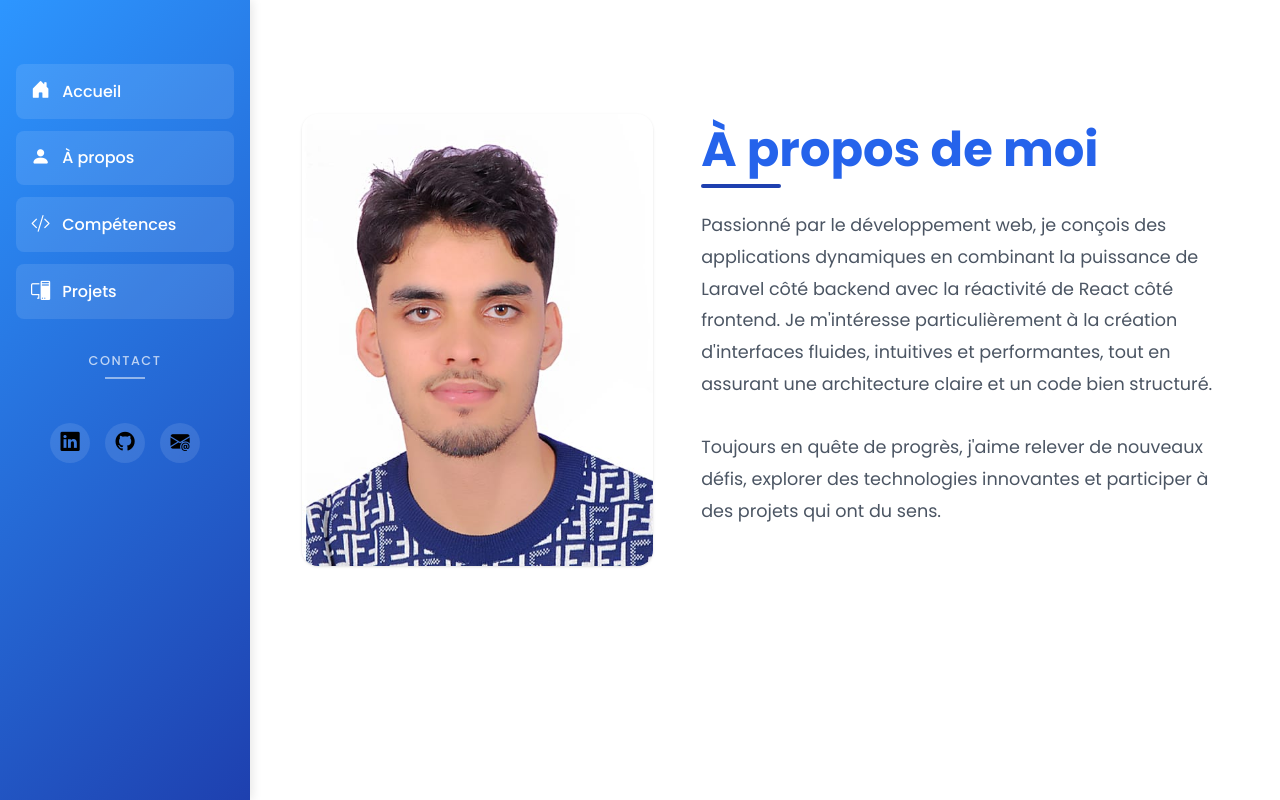
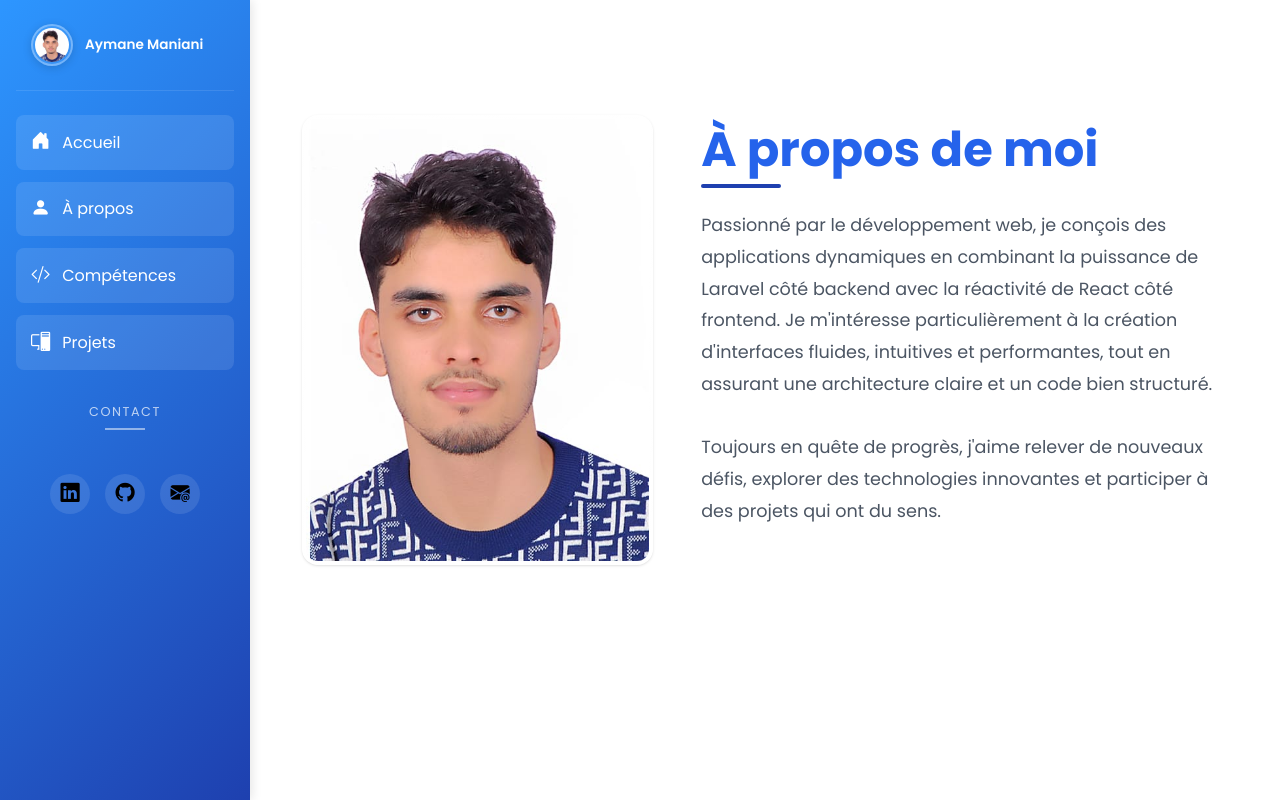
Before and after one commit to AYMANEMANIANI/My-Portfolio, a React (Vite) app: page /about in a window 1280 px wide. Built offline with nearby package versions, Linux system fonts and the light colour scheme.

Commit message:
optimiser le style de sidebar

```diff
--- a/src/App.css
+++ b/src/App.css
@@ -1,3 +1,4 @@
+/* Styles de base */
 body, html, #root {
   height: 100%;
   margin: 0;
@@ -6,6 +7,33 @@ body, html, #root {
   -webkit-user-select: none;
   -moz-user-select: none;
   -ms-user-select: none;
+}
+
+/* Personnalisation de la barre de défilement */
+::-webkit-scrollbar {
+  width: 10px;
+  height: 10px;
+}
+
+::-webkit-scrollbar-track {
+  background: #f1f1f1;
+  border-radius: 5px;
+}
+
+::-webkit-scrollbar-thumb {
+  background: #2d96ff;
+  border-radius: 5px;
+  transition: background 0.3s ease;
+}
+
+::-webkit-scrollbar-thumb:hover {
+  background: #1e40af;
+}
+
+/* Pour Firefox */
+* {
+  scrollbar-width: thin;
+  scrollbar-color: #2d96ff #f1f1f1;
 }
 
 .layout {
--- a/src/Sidebare/sidebare.css
+++ b/src/Sidebare/sidebare.css
@@ -1,10 +1,11 @@
+/* Barre latérale principale */
 menu {
     position: fixed;
     left: 0;
     top: 0;
     bottom: 0;
     width: 250px;
-    padding: 2rem 1rem;
+    padding: 1.5rem 1rem 1rem;
     color: white;
     background: linear-gradient(135deg, #2d96ff 0%, #1e40af 100%);
     box-shadow: 2px 0 10px rgba(0, 0, 0, 0.1);
@@ -12,10 +13,51 @@ menu {
     margin: 0;
 }
 
+/* Section de profil */
+.profile-section {
+    margin-bottom: 1.5rem;
+    padding-bottom: 1.5rem;
+    border-bottom: 1px solid rgba(255, 255, 255, 0.1);
+}
+
+.profile-content {
+    display: flex;
+    align-items: center;
+    gap: 12px;
+    padding: 0 15px;
+}
+
+.profile-image {
+    width: 42px;
+    height: 42px;
+    border-radius: 50%;
+    object-fit: cover;
+    border: 2px solid rgba(255, 255, 255, 0.3);
+    box-shadow: 0 2px 10px rgba(0, 0, 0, 0.15);
+    transition: all 0.3s ease;
+    background: linear-gradient(135deg, rgba(255,255,255,0.1), rgba(255,255,255,0.05));
+    padding: 2px;
+}
+
+.profile-image:hover {
+    transform: scale(1.05);
+    box-shadow: 0 4px 15px rgba(0, 0, 0, 0.2);
+    border-color: rgba(255, 255, 255, 0.5);
+}
+
+.profile-name {
+    color: white;
+    font-size: 0.85rem;
+    font-weight: 600;
+    margin: 0;
+    line-height: 1.2;
+}
+
+/* Navigation */
 ul {
     list-style: none;
     padding: 0;
-    margin: 2rem 0;
+    margin: 1.5rem 0;
 }
 
 ul li {
@@ -39,6 +81,7 @@ ul li i {
     font-size: 1.2rem;
 }
 
+/* Section de contact */
 .cantact {
     display: flex;
     justify-content: center;
@@ -63,12 +106,6 @@ ul li i {
     transform: translateY(-3px);
 }
 
-span {
-    font-size: 1rem;
-    font-weight: 500;
-}
-
-/* Style pour le titre Contact */
 .cantact-title {
     display: block;
     text-align: center;
@@ -92,24 +129,31 @@ span {
     background: rgba(255, 255, 255, 0.5);
 }
 
-/* Styles pour les écrans mobiles */
+/* Responsive */
 @media (max-width: 768px) {
     menu {
         width: 70px;
         padding: 2rem 0.5rem;
     }
 
-    .nav-link span {
+    .profile-content {
+        justify-content: center;
+        padding: 0;
+    }
+
+    .profile-name,
+    .cantact-title span {
         display: none;
     }
 
     .cantact {
         flex-direction: column;
         gap: 10px;
+        margin-top: 1rem;
     }
 
     .cantact-title {
-        margin: 1rem 0;
+        margin: 1rem 0 0;
     }
 
     .cantact-title::after {
--- a/src/Sidebare/sidebare.jsx
+++ b/src/Sidebare/sidebare.jsx
@@ -4,6 +4,16 @@ import "../Sidebare/sidebare.css";
 export default function Sidebare() {
   return (
     <menu>
+      <div className="profile-section">
+        <div className="profile-content">
+          <img
+            src="/src/assets/aymane.png"
+            alt="Aymane Maniani"
+            className="profile-image"
+          />
+          <h2 className="profile-name">Aymane Maniani</h2>
+        </div>
+      </div>
       <ul>
         <Link to="/" className="nav-link">
           <li>
--- a/src/projects/projects.jsx
+++ b/src/projects/projects.jsx
@@ -25,7 +25,7 @@ export default function Projects() {
       title: "Jeu éducatif interactif",
       description:
         "Développement d’un mini-jeu ludique pour enfants visant à tester leurs connaissances via une interface animée, avec score et progression visuelle.",
-      technologies: ["JavaScript", "HTML5", "CSS3"],
+      technologies: ["JavaScript", "HTML5", "CSS3", "PHP"],
       image: "/P1_game.png",
       link: "https://time-game-zeta.vercel.app/",
     },
```
